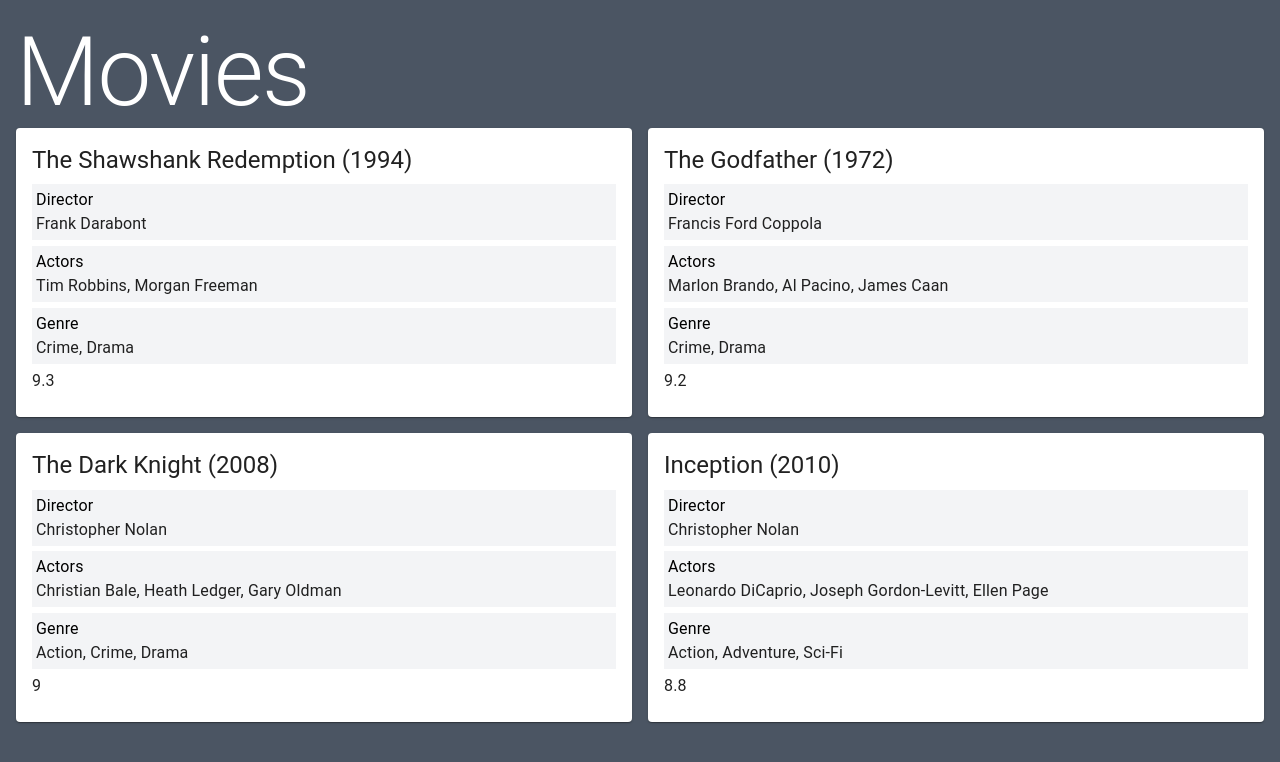
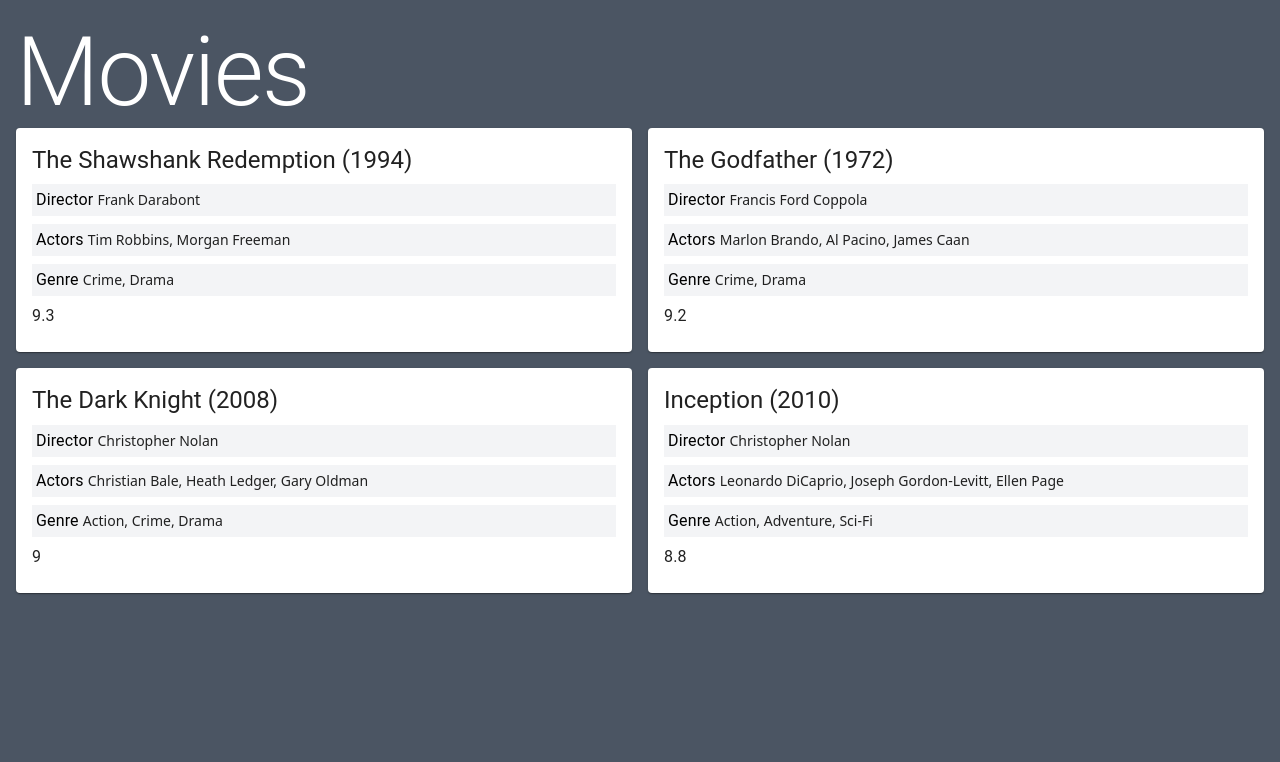
Before and after one commit to Wancieho/movie-react-app, a Next.js app: page / in a window 1280 px wide. Shown: the top 762 px of the page. Built offline with nearby package versions, Linux system fonts and the light colour scheme.

Commit message:
fixing console errors

```diff
--- a/src/app/components/Label/index.tsx
+++ b/src/app/components/Label/index.tsx
@@ -7,7 +7,10 @@ type Props = {
 
 const Label = ({ text, size = "sm" }: Props) => {
   return (
-    <Typography className={`text-black font-bold text-${size}`}>
+    <Typography
+      className={`text-black font-bold text-${size}`}
+      component="label"
+    >
       {text}&nbsp;
     </Typography>
   );
--- a/src/app/components/Movie/index.tsx
+++ b/src/app/components/Movie/index.tsx
@@ -1,4 +1,4 @@
-import { Card, CardContent, Typography } from "@mui/material";
+import { Box, Card, CardContent, Typography } from "@mui/material";
 
 import Label from "../Label";
 import { useTranslation } from "react-i18next";
@@ -27,10 +27,10 @@ const Movie = ({ data }: Props) => {
     info: string | string[];
   }) => {
     return (
-      <Typography className="p-1 text-sm bg-gray-100" gutterBottom>
+      <Box className="p-1 mb-2 text-sm bg-gray-100">
         <Label text={title} />
         {info}
-      </Typography>
+      </Box>
     );
   };
 
```
